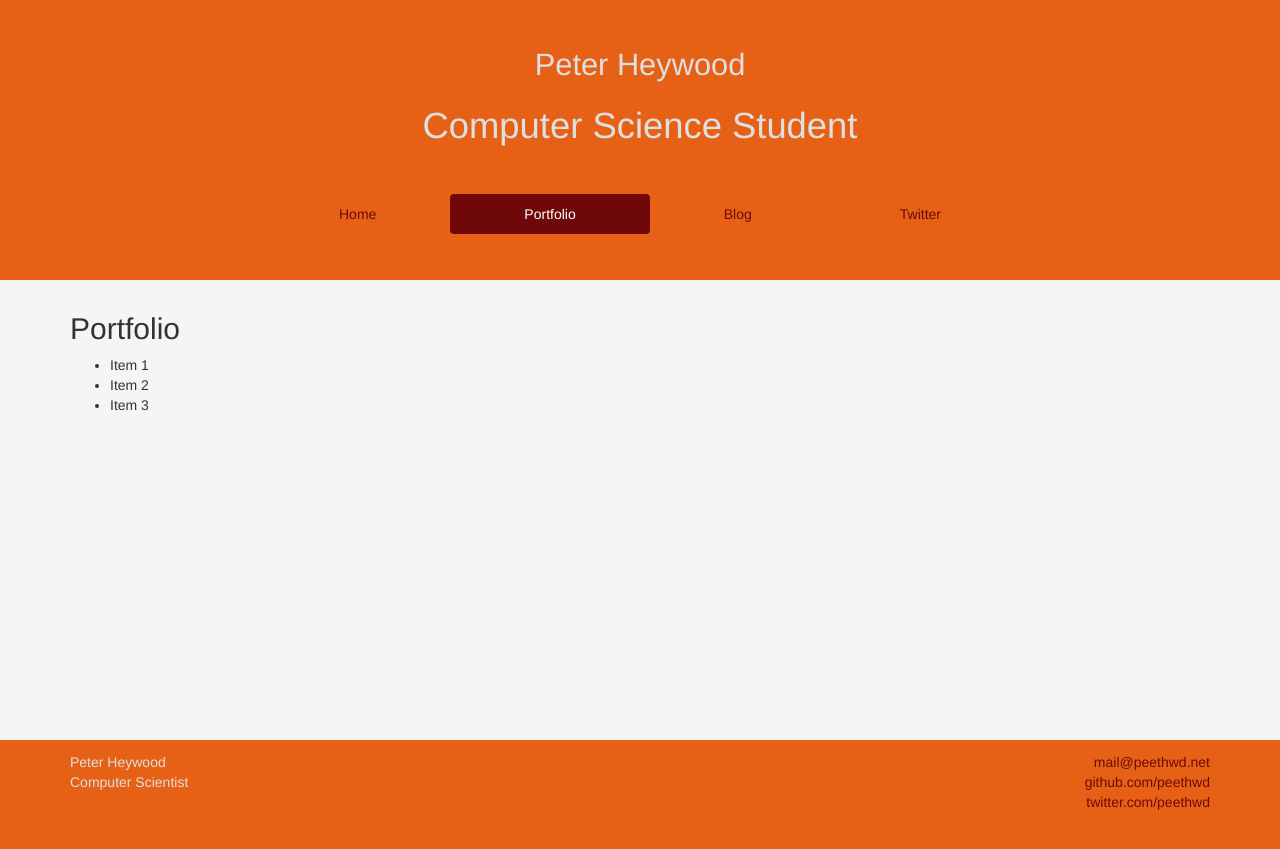
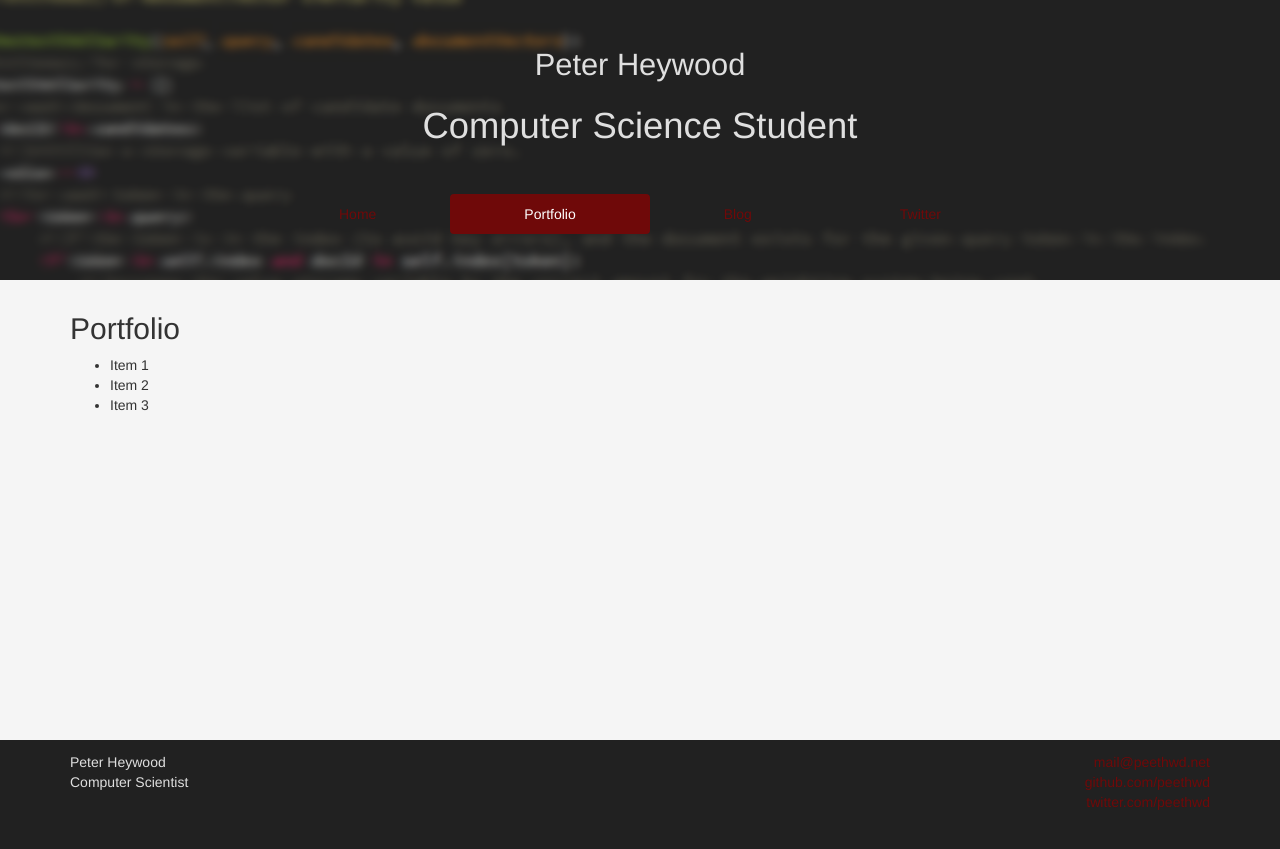
Before and after one commit to ptheywood/ptheywood.github.io, a Jekyll site: the page built from portfolio/index.md, in a window 1280 px wide. Shown: the top 849 px of the page. Built offline with Jekyll 4.4.1, drawn with Linux system fonts in a browser that asks for light colours; nearby versions of some CDN libraries; library files that are not in the unit come from our copies; Markdown is read by kramdown in place of the engine named in the settings.

Commit message:
Use python for header background image, rm horrific orange

```diff
--- a/css/main.css
+++ b/css/main.css
@@ -7,7 +7,7 @@ body {
 }
 
 .header {
-    background: #E66116;
+    background: #212121 url(/img/blurred-python.png) center center;
     color: #DFDFDF;
     height: 280px;
     text-align: center;
@@ -60,7 +60,7 @@ body {
 }
 
 .footer {
-    background: #E66116;
+    background: #212121;
     color: #DFDFDF;
     height: 160px;
 }
```
Also changed, not shown: img/blurred-python.png (added).
